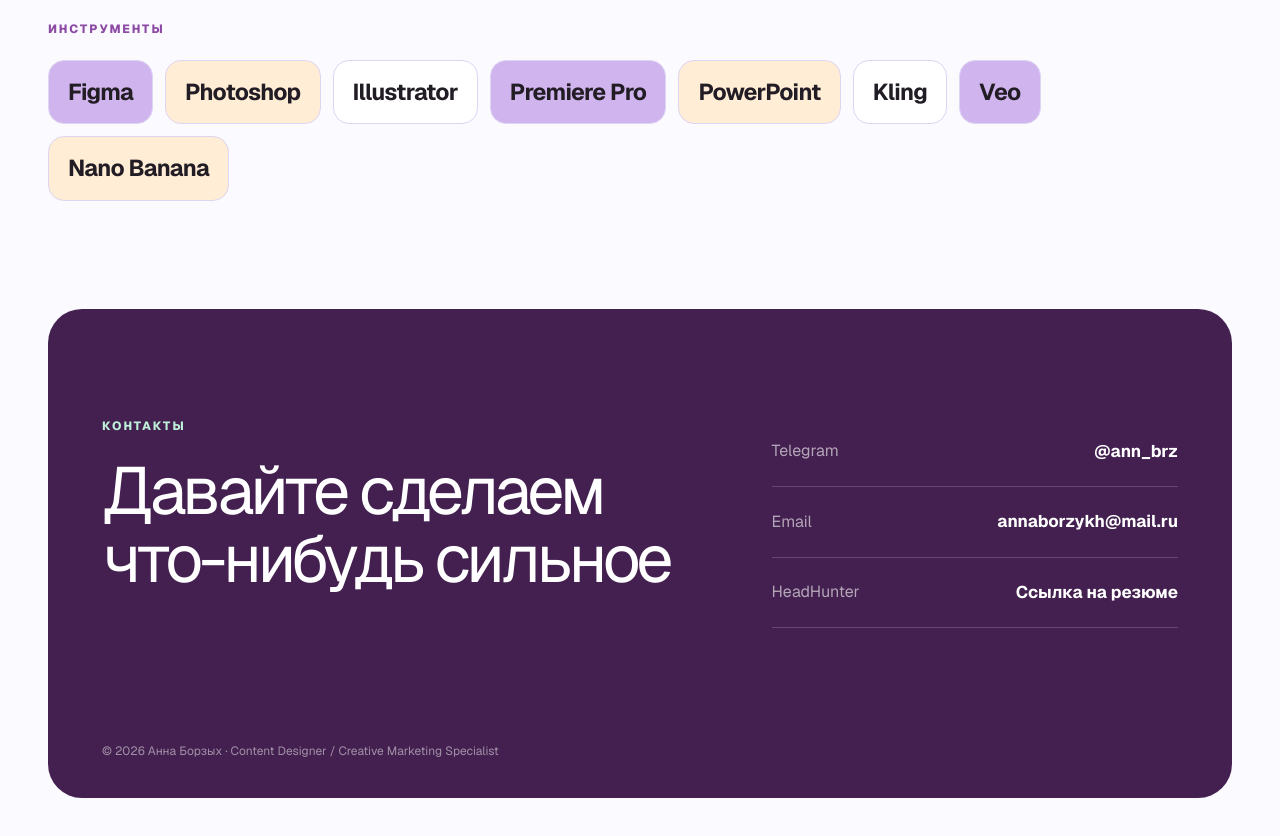
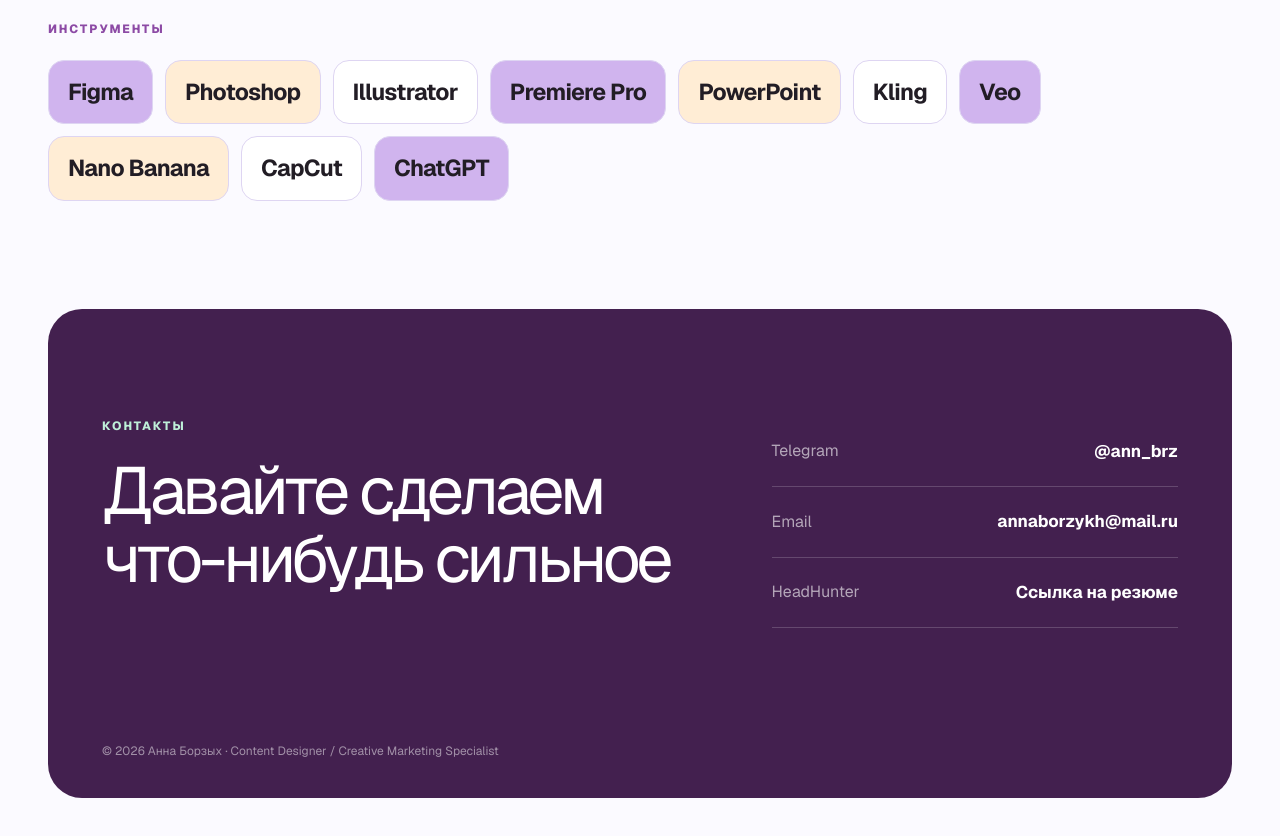
Before and after one commit to annaborzykh/annaborzykh.github.io, a Next.js app: page / in a window 1280 px wide. Shown: the part 7880-8716 px from the top of the page. Built offline with nearby package versions, Linux system fonts and the light colour scheme.

Commit message:
Добавить CapCut и ChatGPT в инструменты

```diff
--- a/app/page.tsx
+++ b/app/page.tsx
@@ -25,6 +25,8 @@
   "Kling",
   "Veo",
   "Nano Banana",
+  "CapCut",
+  "ChatGPT",
 ];
 
 // ТРИ КАРТОЧКИ НАПРАВЛЕНИЙ сразу под первым экраном.
```
